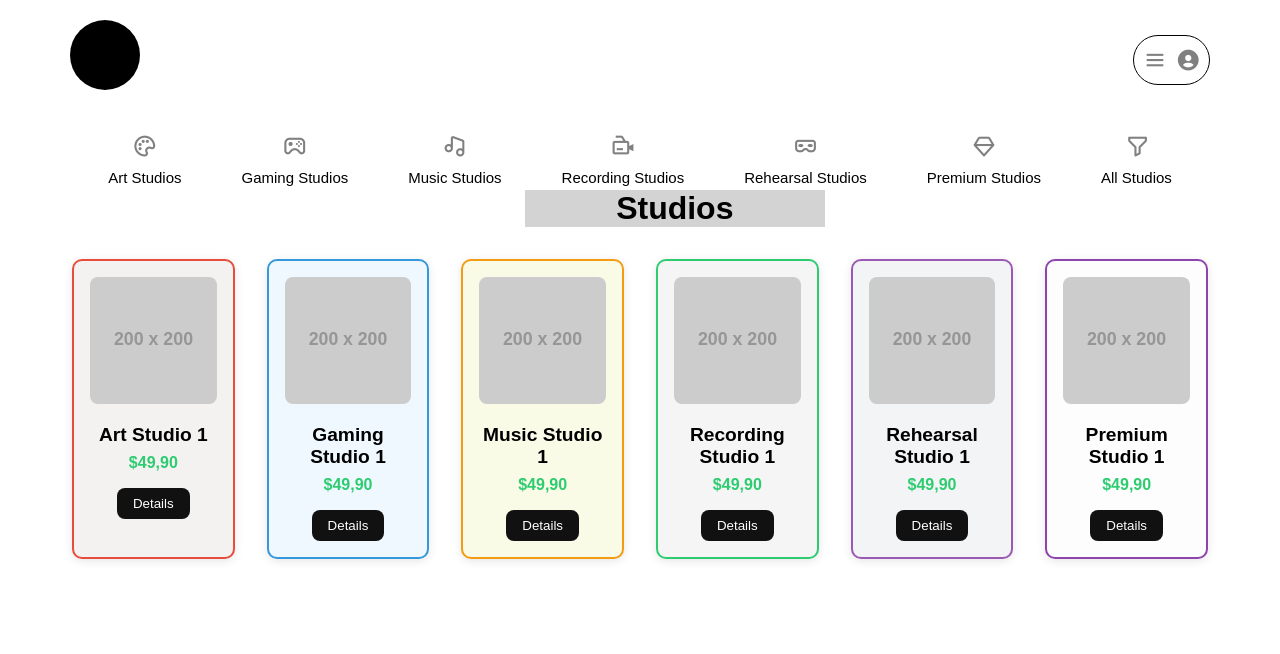
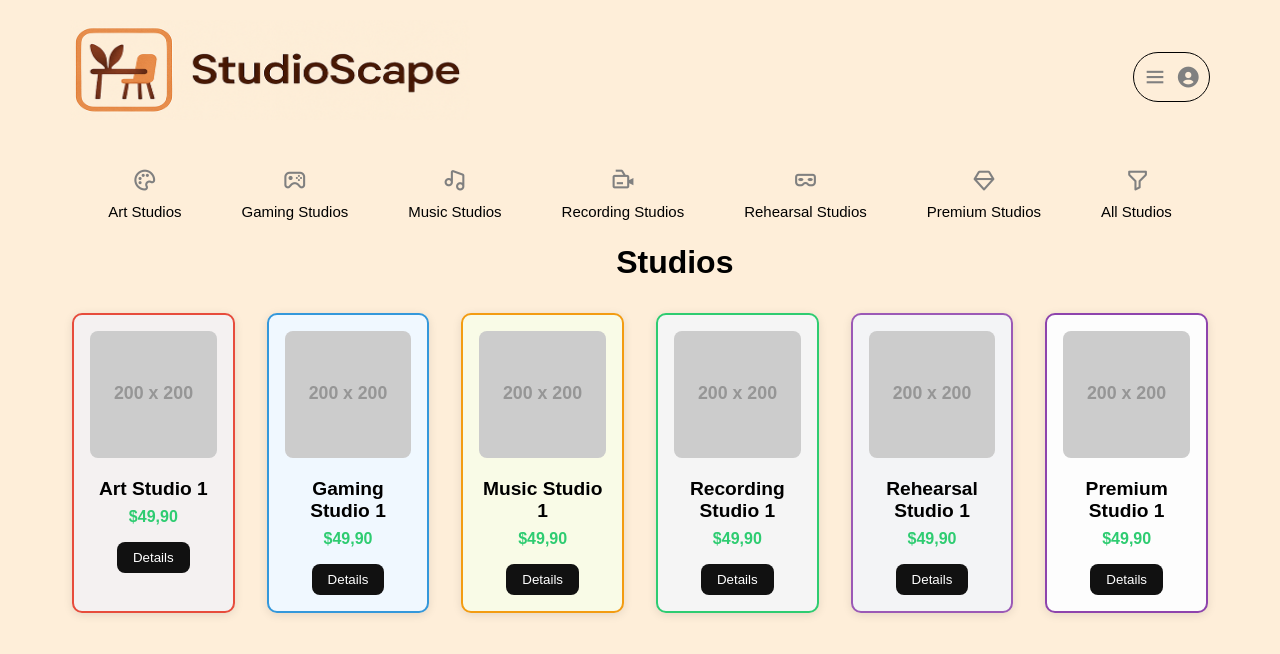
Before and after one commit to Quantumlabss/webProgrammingProject, a website: page index.html in a window 1280 px wide. Drawn offline with nearby package versions, Linux system fonts and the light colour scheme; placeholder pictures from the web are drawn by us.

Commit message:
cacascas

```diff
--- a/css/main.css
+++ b/css/main.css
@@ -17,12 +17,17 @@
   align-items: center;
 }
 
+body {
+  background-color: #feeed9;
+}
+
 .logoImg {
-  width: 70px;
-  height: 70px;
-  border-radius: 35px;
-  background-color: black;
   margin: 20px 10px 10px 70px;
+}
+
+.logoImg img {
+  width: 400px;
+  height: 100px;
 }
 
 /*---------------------------------
@@ -356,9 +361,9 @@ select.input-field:invalid {
 }
 
 .storeTitle {
+  margin-top: 20px;
   text-align: center;
   justify-content: center;
-  background-color: lightgray;
   width: 300px;
   margin-left: 41vw;
 }
--- a/css/owner.css
+++ b/css/owner.css
@@ -9,13 +9,16 @@
     justify-content: space-between;
     align-items: center;
 }
+body {
+    background-color: #feeed9;
+  }
+.logoImg {
+    margin: 20px 10px 10px 70px;
+  }
 
-.logoImg {
-    width: 70px;
-    height: 70px;
-    border-radius: 35px;
-    background-color: black;
-    margin: 20px 10px 10px 70px;
+.logoImg img {
+    width: 400px;
+    height: 100px;
 }
 
 .searchBar {
--- a/index.html
+++ b/index.html
@@ -15,7 +15,9 @@
 <header>
   <nav>
     <div class="menu">
-      <div class="logoImg"></div>
+      <div class="logoImg">
+        <img src="./image/Screenshot 2025-04-23 133049.png" alt="">
+      </div>
       <div class="profileSpace">
         <i class='bx bx-menu'></i>
         <i class='bx bxs-user-circle'></i>
--- /dev/null
+++ b/users/joao_gmail_com.json
@@ -0,0 +1,6 @@
+{
+  "name": "Joao",
+  "phone": "313131313",
+  "email": "joao@gmail.com",
+  "userType": "newUser"
+}
```
Also changed, not shown: newUser.html (+2 -4 lines), studioOwnerPage.html (+3 -1 lines), userPage.html (+3 -1 lines), image/Screenshot 2025-04-23 133049.png (added).
